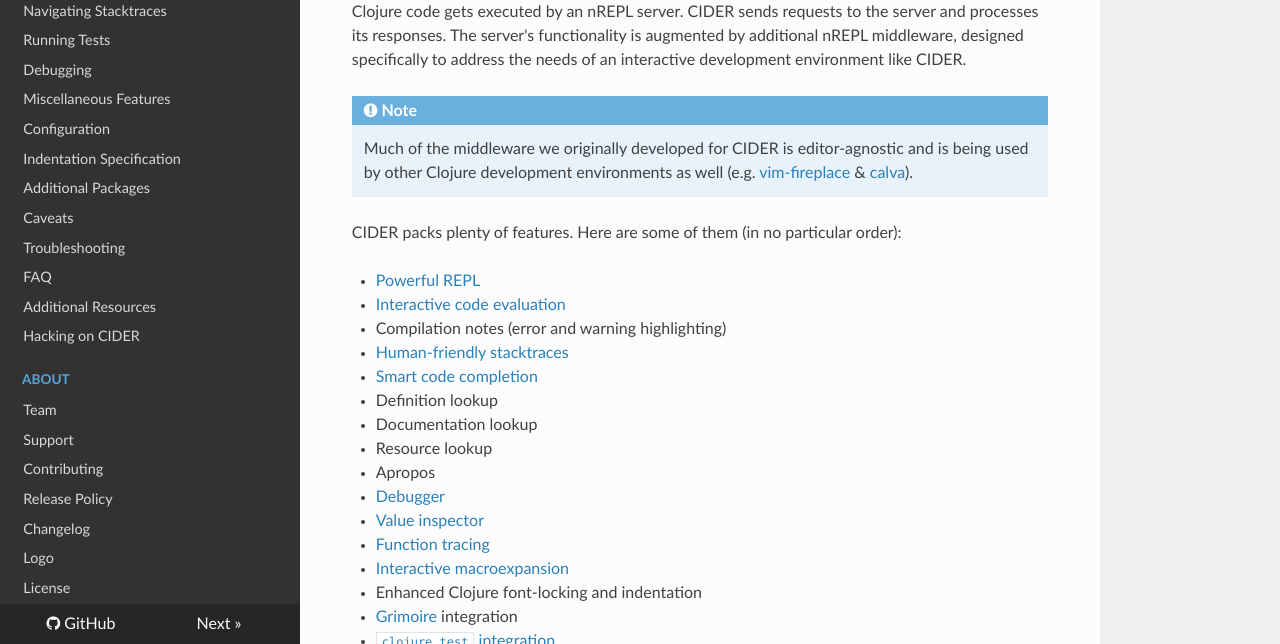
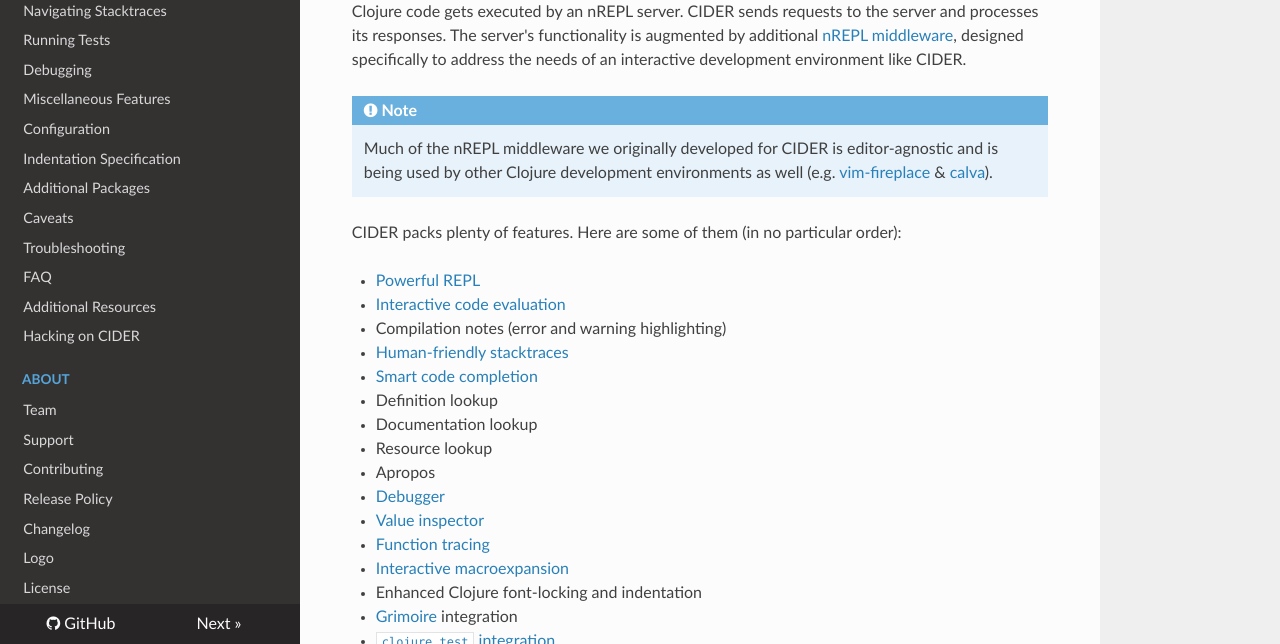
Before and after one commit to clojure-emacs/cider, an MkDocs documentation site: the page built from doc/index.md, in a window 1280 px wide and 900 px high, scrolled down 1496 px, cut to the strip 256-900 px from the top of the window. Built offline with MkDocs 1.6.1, drawn with Linux system fonts in a browser that asks for light colours; nearby versions of some CDN libraries; old or Windows-style settings are respelled for this version of MkDocs.

Commit message:
Tweak some wording

```diff
--- a/doc/index.md
+++ b/doc/index.md
@@ -51,13 +51,13 @@
 
 Clojure code gets executed by an nREPL server. CIDER sends requests to the
 server and processes its responses. The server's functionality is augmented by
-additional nREPL middleware, designed specifically to address the needs of an
+additional [nREPL middleware][cider-nrepl], designed specifically to address the needs of an
 interactive development environment like CIDER.
 
 
 !!! Note
 
-    Much of the middleware we originally
+    Much of the nREPL middleware we originally
     developed for CIDER is editor-agnostic and is being used by other Clojure
     development environments as well (e.g. [vim-fireplace][] & [calva][]).
 
```
Also changed, not shown: other parts of doc/index.md (+0 -1 lines), doc/faq.md (+3 -1 lines).
